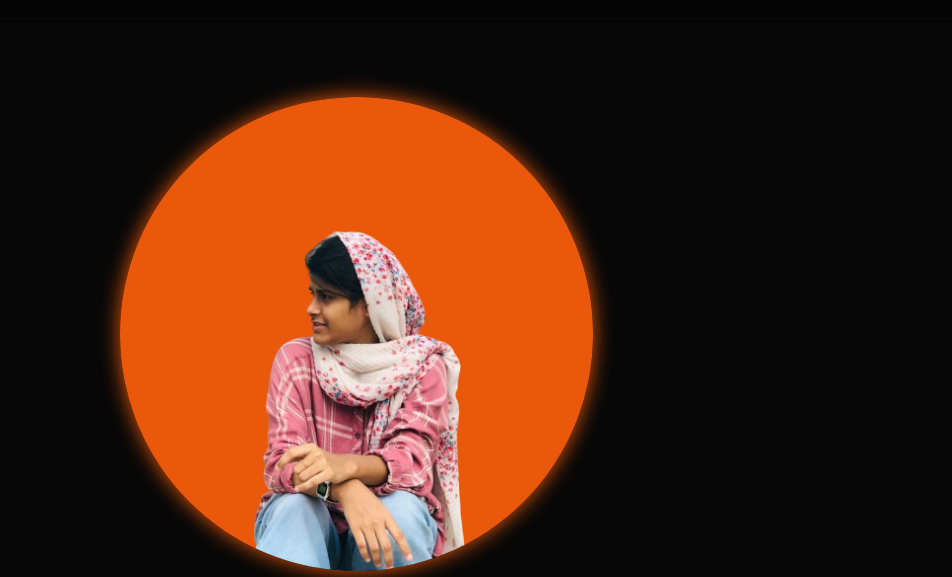
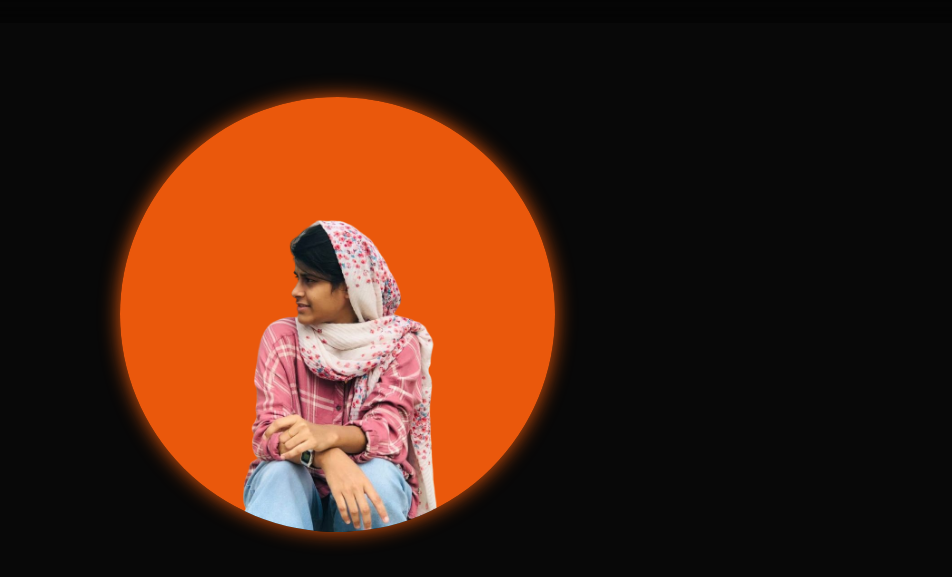
Before and after one commit to shifanapk/portfolio, a plain HTML site: page index.html in a window 1280 px wide. Shown: the part 93-670 px from the top of the page, without its empty margins (162-1114 px from the left). Drawn offline with nearby package versions, Linux system fonts and the light colour scheme.

Commit message:
Update style.css

```diff
--- a/style.css
+++ b/style.css
@@ -143,7 +143,7 @@ section {
 }
 
 .home-img img {
-    width: 37vw;
+    width: 34vw;
     border-radius: 50%;
     box-shadow: 0 0 20px var(--main-color);
     transition: 0.4s ease-in-out;
```
